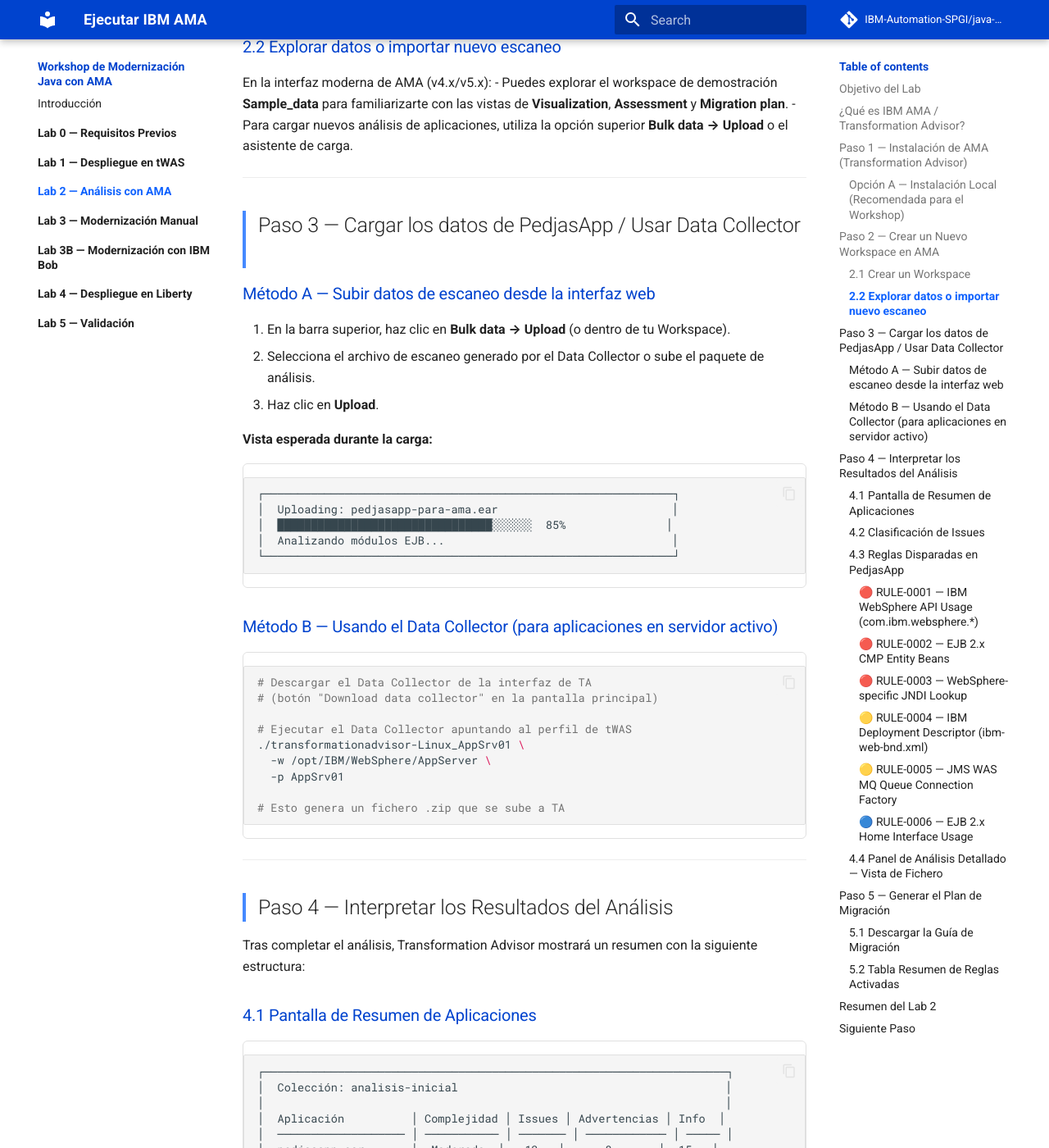
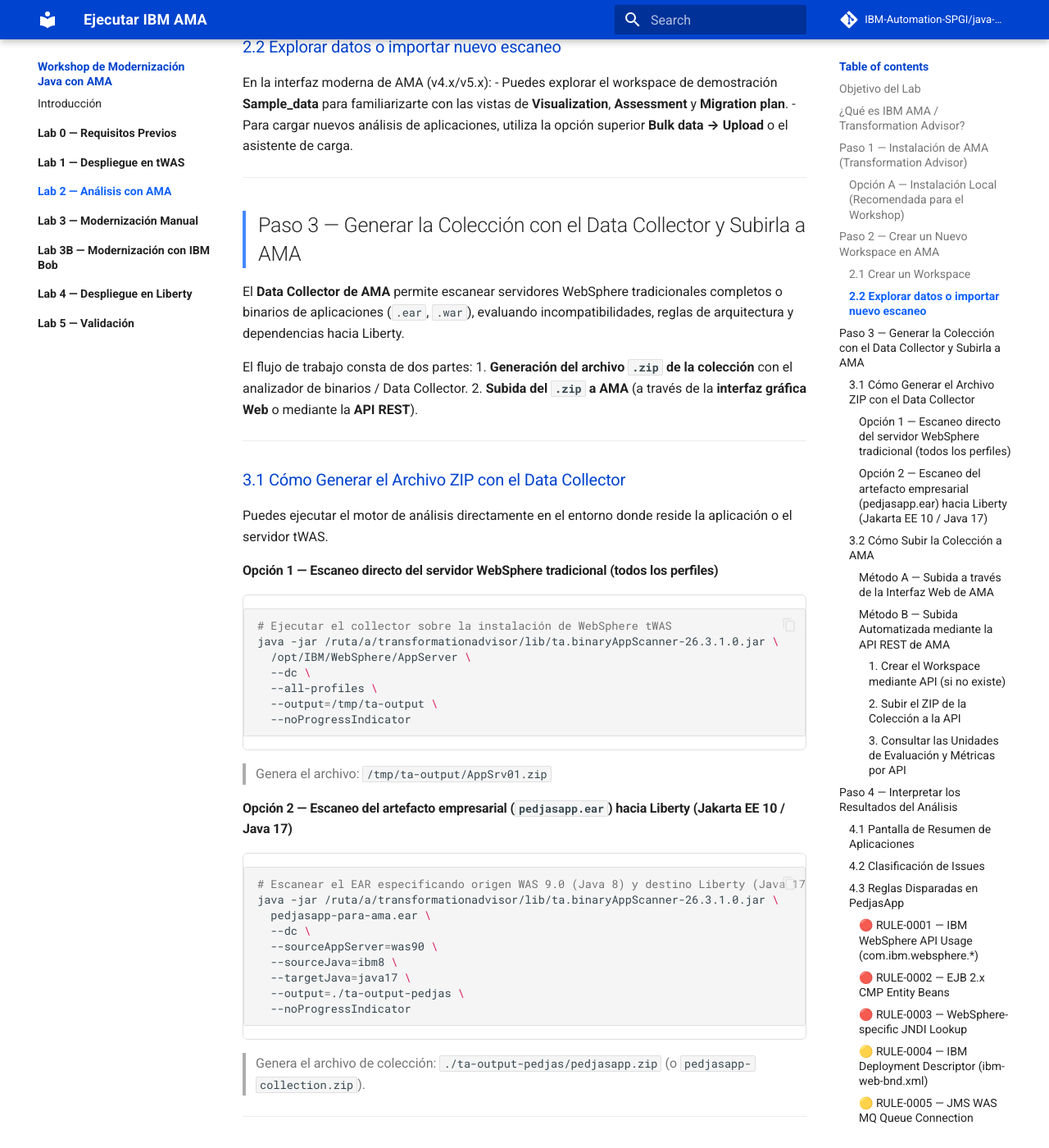
Before and after one commit to IBM-Automation-SPGI/java-mod-workshop, an MkDocs documentation site: the page built from docs/lab2/index.md, in a window 1280 px wide and 1400 px high, scrolled down 2298 px. Shown: the whole window at 82% size. Built offline with MkDocs 1.6.1 and Material for MkDocs 9.7.7, drawn with Linux system fonts in a browser that asks for light colours; comment, search, counter and statistics services are not loaded; some of the changed text lies outside the part shown.

Commit message:
docs(lab2): document Data Collector generation and upload via UI and REST API

````diff
--- a/docs/lab2/index.md
+++ b/docs/lab2/index.md
@@ -88,36 +88,89 @@
 
 ---
 
-## Paso 3 — Cargar los datos de PedjasApp / Usar Data Collector
+## Paso 3 — Generar la Colección con el Data Collector y Subirla a AMA
 
-### Método A — Subir datos de escaneo desde la interfaz web
+El **Data Collector de AMA** permite escanear servidores WebSphere tradicionales completos o binarios de aplicaciones (`.ear`, `.war`), evaluando incompatibilidades, reglas de arquitectura y dependencias hacia Liberty.
 
-1. En la barra superior, haz clic en **Bulk data → Upload** (o dentro de tu Workspace).
-2. Selecciona el archivo de escaneo generado por el Data Collector o sube el paquete de análisis.
-3. Haz clic en **Upload**.
+El flujo de trabajo consta de dos partes:
+1. **Generación del archivo `.zip` de la colección** con el analizador de binarios / Data Collector.
+2. **Subida del `.zip` a AMA** (a través de la **interfaz gráfica Web** o mediante la **API REST**).
 
-**Vista esperada durante la carga:**
+---
 
+### 3.1 Cómo Generar el Archivo ZIP con el Data Collector
+
+Puedes ejecutar el motor de análisis directamente en el entorno donde reside la aplicación o el servidor tWAS.
+
+#### Opción 1 — Escaneo directo del servidor WebSphere tradicional (todos los perfiles)
+```bash
+# Ejecutar el collector sobre la instalación de WebSphere tWAS
+java -jar /ruta/a/transformationadvisor/lib/ta.binaryAppScanner-26.3.1.0.jar \
+  /opt/IBM/WebSphere/AppServer \
+  --dc \
+  --all-profiles \
+  --output=/tmp/ta-output \
+  --noProgressIndicator
 ```
-┌─────────────────────────────────────────────────────────────┐
-│  Uploading: pedjasapp-para-ama.ear                          │
-│  ████████████████████████████████░░░░░░  85%               │
-│  Analizando módulos EJB...                                  │
-└─────────────────────────────────────────────────────────────┘
+> Genera el archivo: `/tmp/ta-output/AppSrv01.zip`
+
+#### Opción 2 — Escaneo del artefacto empresarial (`pedjasapp.ear`) hacia Liberty (Jakarta EE 10 / Java 17)
+```bash
+# Escanear el EAR especificando origen WAS 9.0 (Java 8) y destino Liberty (Java 17)
+java -jar /ruta/a/transformationadvisor/lib/ta.binaryAppScanner-26.3.1.0.jar \
+  pedjasapp-para-ama.ear \
+  --dc \
+  --sourceAppServer=was90 \
+  --sourceJava=ibm8 \
+  --targetJava=java17 \
+  --output=./ta-output-pedjas \
+  --noProgressIndicator
+```
+> Genera el archivo de colección: `./ta-output-pedjas/pedjasapp.zip` (o `pedjasapp-collection.zip`).
+
+---
+
+### 3.2 Cómo Subir la Colección a AMA
+
+Tienes dos métodos disponibles para ingestar el archivo `.zip`:
+
+#### Método A — Subida a través de la Interfaz Web de AMA
+1. Accede a la consola de AMA en **[https://localhost/](https://localhost/)**.
+2. Entra en tu Workspace (o crea uno nuevo como `Workshop_PedjasApp`).
+3. En la barra de navegación superior izquierda, haz clic en **Bulk data → Upload**.
+4. Arrastra o selecciona tu archivo `pedjasapp.zip` / `pedjasapp-collection.zip`.
+5. Confirma la carga. AMA procesará las reglas y actualizará automáticamente la tabla de **Recommendations** y **Assessment Units**.
+
+---
+
+#### Método B — Subida Automatizada mediante la API REST de AMA
+
+AMA expone su API REST OpenAPI en el puerto seguro `2220` (`https://localhost:2220/lands_advisor/advisor/v2/...`).
+
+##### 1. Crear el Workspace mediante API (si no existe)
+```bash
+curl -k -X POST https://localhost:2220/lands_advisor/advisor/v2/workspaces \
+  -H "Content-Type: application/json" \
+  -d '{"name": "Workshop_PedjasApp"}'
+```
+*Respuesta JSON (contiene el `id` del workspace, ej. `24cac24b-f766-4764-8d86-dd6a446a00a1`)*.
+
+##### 2. Subir el ZIP de la Colección a la API
+```bash
+# Subir el archivo de la colección generado por el Data Collector
+curl -k -X POST "https://localhost:2220/lands_advisor/advisor/v2/workspaces/<WORKSPACE_ID>/collectionArchives?collectionName=PedjasApp_tWAS&overwrite=true" \
+  -H "Content-Type: application/octet-stream" \
+  -H "archiveName: pedjasapp.zip" \
+  --data-binary "@./pedjasapp-collection.zip"
 ```
 
-### Método B — Usando el Data Collector (para aplicaciones en servidor activo)
+##### 3. Consultar las Unidades de Evaluación y Métricas por API
+```bash
+# Listar las aplicaciones procesadas en el Workspace
+curl -k -s "https://localhost:2220/lands_advisor/advisor/v2/workspaces/<WORKSPACE_ID>/assessmentUnits" | python3 -m json.tool
 
-```bash
-# Descargar el Data Collector de la interfaz de TA
-# (botón "Download data collector" en la pantalla principal)
-
-# Ejecutar el Data Collector apuntando al perfil de tWAS
-./transformationadvisor-Linux_AppSrv01 \
-  -w /opt/IBM/WebSphere/AppServer \
-  -p AppSrv01
-
-# Esto genera un fichero .zip que se sube a TA
+# Obtener desglose de costes, esfuerzo y reglas disparadas
+curl -k -s "https://localhost:2220/lands_advisor/advisor/v2/workspaces/<WORKSPACE_ID>/costDetails/assessmentUnits/<ASSESSMENT_UNIT_ID>" | python3 -m json.tool
 ```
 
 ---
````
Also changed, not shown: 2 other files.
